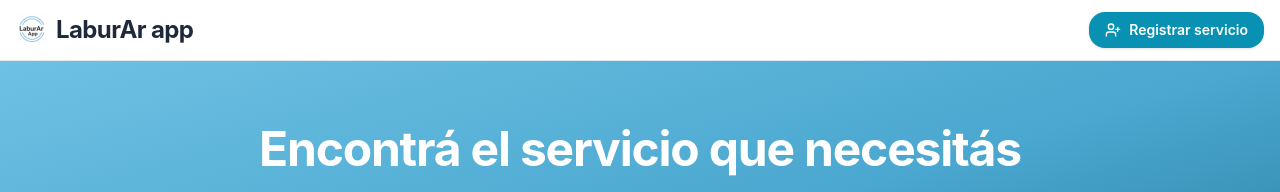
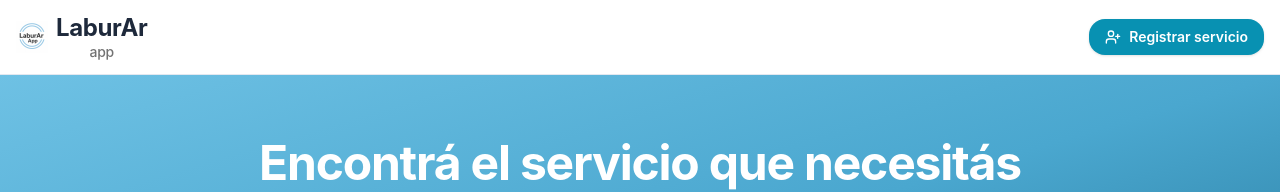
Before and after one commit to Javierpaez87/LaburApp, a React (Vite) app: page / in a window 1280 px wide. Shown: the top 192 px of the page. Built offline with nearby package versions, Linux system fonts and the light colour scheme; no server answers; the database is empty.

Commit message:
Updated HomePage.tsx

```diff
--- a/src/pages/HomePage.tsx
+++ b/src/pages/HomePage.tsx
@@ -100,7 +100,10 @@ export const HomePage: React.FC<HomePageProps> = ({
               className="flex items-center gap-2 hover:opacity-80 transition-opacity cursor-pointer"
             >
               <img src="/LaburArApp logo.png" alt="LaburAr App" className="h-8 w-auto" />
-              <h1 className="text-xl md:text-2xl font-bold tracking-tight">LaburAr app</h1>
+              <h1 className="font-bold tracking-tight leading-tight">
+  <span className="text-xl md:text-2xl">LaburAr</span>
+  <span className="block text-xs md:text-sm font-medium text-muted-foreground -mt-0.5">app</span>
+</h1>
             </button>
 
             <div className="flex items-center gap-3">
```
